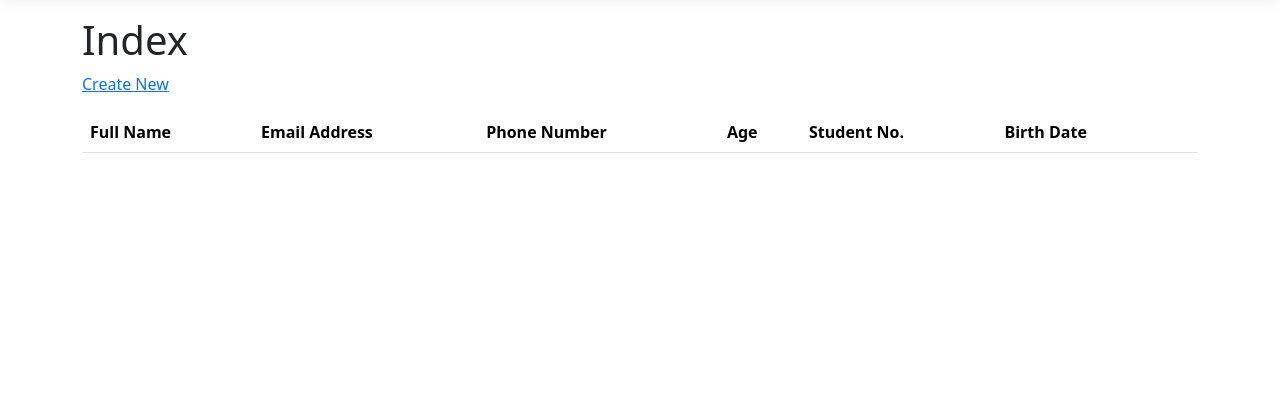
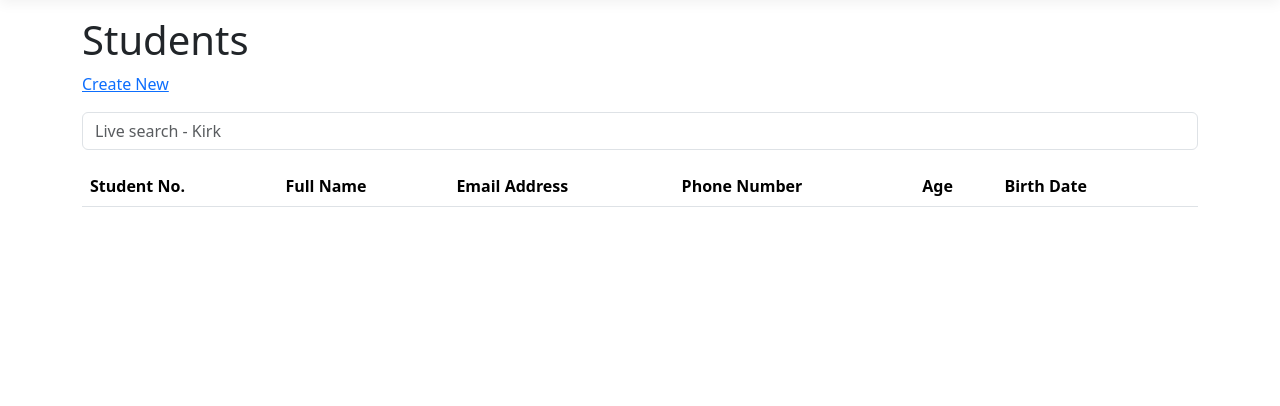
Before and after one commit to palomokirkjoaquin-ai/DLSCSBA-app-palomo, an ASP.NET Core app: page /Students in a window 1280 px wide. Shown: the part 57-463 px from the top of the page. Run offline with ASP.NET Core 8, Linux system fonts and the light colour scheme; lists and menus that the app fills with data are empty; style sheets or scripts are compiled from the project's sources.

Commit message:
Search lab - Kirk Joaquin D.C. Palomo

```diff
--- a/SchoolApp/Controllers/StudentsController.cs
+++ b/SchoolApp/Controllers/StudentsController.cs
@@ -1,4 +1,8 @@
 
+using System;
+using System.Collections.Generic;
+using System.Linq;
+using System.Threading.Tasks;
 using Microsoft.AspNetCore.Mvc;
 using Microsoft.EntityFrameworkCore;
 using SchoolApp.Data;
@@ -15,11 +19,29 @@ namespace SchoolApp.Controllers
             _context = context;
         }
 
-        public async Task<IActionResult> Index()
+        // GET: Students
+        // Task 12: Search by name, student number, or email
+        public async Task<IActionResult> Index(string? searchString)
         {
-            return View(await _context.Student.ToListAsync());
+            var students = from s in _context.Student
+                           select s;
+
+            if (!string.IsNullOrEmpty(searchString))
+            {
+                var text = searchString.ToLower();
+
+                students = students.Where(s =>
+                    s.Name!.ToLower().Contains(text) ||
+                    s.StudentNo!.ToLower().Contains(text) ||
+                    s.Email!.ToLower().Contains(text));
+            }
+
+            ViewData["searchString"] = searchString;
+
+            return View(await students.ToListAsync());
         }
 
+        // GET: Students/Details/5
         public async Task<IActionResult> Details(int? id)
         {
             if (id == null)
@@ -38,32 +60,38 @@ namespace SchoolApp.Controllers
             return View(student);
         }
 
+        // GET: Students/Create
         public IActionResult Create()
         {
             return View();
         }
 
+        // POST: Students/Create
         [HttpPost]
         [ValidateAntiForgeryToken]
-        public async Task<IActionResult> Create([Bind("StudentId,Name,Email,ConfirmEmail,Phone,Age,StudentNo,BirthDate")] Student student)
+        public async Task<IActionResult> Create(
+            [Bind("StudentId,Name,Email,ConfirmEmail,Phone,Age,StudentNo,BirthDate")]
+            Student student)
         {
-            // Is there already a student with this email?
             if (await _context.Student.AnyAsync(s => s.Email == student.Email))
             {
-                // Put an error on Email; the student is not saved
-                ModelState.AddModelError("Email", "This email is already registered.");
+                ModelState.AddModelError(
+                    "Email",
+                    "This email is already registered.");
             }
 
             if (ModelState.IsValid)
             {
                 _context.Add(student);
                 await _context.SaveChangesAsync();
+
                 return RedirectToAction(nameof(Index));
             }
 
             return View(student);
         }
 
+        // GET: Students/Edit/5
         public async Task<IActionResult> Edit(int? id)
         {
             if (id == null)
@@ -81,19 +109,26 @@ namespace SchoolApp.Controllers
             return View(student);
         }
 
+        // POST: Students/Edit/5
         [HttpPost]
         [ValidateAntiForgeryToken]
-        public async Task<IActionResult> Edit(int id, [Bind("StudentId,Name,Email,ConfirmEmail,Phone,Age,StudentNo,BirthDate")] Student student)
+        public async Task<IActionResult> Edit(
+            int id,
+            [Bind("StudentId,Name,Email,ConfirmEmail,Phone,Age,StudentNo,BirthDate")]
+            Student student)
         {
             if (id != student.StudentId)
             {
                 return NotFound();
             }
 
-            // Same check, but skip the student being edited
-            if (await _context.Student.AnyAsync(s => s.Email == student.Email && s.StudentId != student.StudentId))
+            if (await _context.Student.AnyAsync(s =>
+                s.Email == student.Email &&
+                s.StudentId != student.StudentId))
             {
-                ModelState.AddModelError("Email", "This email is already registered.");
+                ModelState.AddModelError(
+                    "Email",
+                    "This email is already registered.");
             }
 
             if (ModelState.IsValid)
@@ -121,6 +156,7 @@ namespace SchoolApp.Controllers
             return View(student);
         }
 
+        // GET: Students/Delete/5
         public async Task<IActionResult> Delete(int? id)
         {
             if (id == null)
@@ -139,6 +175,7 @@ namespace SchoolApp.Controllers
             return View(student);
         }
 
+        // POST: Students/Delete/5
         [HttpPost, ActionName("Delete")]
         [ValidateAntiForgeryToken]
         public async Task<IActionResult> DeleteConfirmed(int id)
@@ -151,6 +188,7 @@ namespace SchoolApp.Controllers
             }
 
             await _context.SaveChangesAsync();
+
             return RedirectToAction(nameof(Index));
         }
 
--- a/SchoolApp/Views/Students/Index.cshtml
+++ b/SchoolApp/Views/Students/Index.cshtml
@@ -1,17 +1,28 @@
+
 @model IEnumerable<SchoolApp.Models.Student>
 
 @{
-    ViewData["Title"] = "Index";
+    ViewData["Title"] = "Students";
 }
 
-<h1>Index</h1>
+<h1>Students</h1>
 
 <p>
     <a asp-action="Create">Create New</a>
 </p>
+
+@* Option B: live search. No form and no button *@
+<input type="text"
+       id="searchBox"
+       class="form-control mb-3"
+       placeholder="Live search - Kirk" />
+
 <table class="table">
     <thead>
         <tr>
+            <th>
+                @Html.DisplayNameFor(model => model.StudentNo)
+            </th>
             <th>
                 @Html.DisplayNameFor(model => model.Name)
             </th>
@@ -25,17 +36,19 @@
                 @Html.DisplayNameFor(model => model.Age)
             </th>
             <th>
-                @Html.DisplayNameFor(model => model.StudentNo)
-            </th>
-            <th>
                 @Html.DisplayNameFor(model => model.BirthDate)
             </th>
             <th></th>
         </tr>
     </thead>
-    <tbody>
-@foreach (var item in Model) {
+
+    <tbody id="studentRows">
+        @foreach (var item in Model)
+        {
             <tr>
+                <td>
+                    @Html.DisplayFor(modelItem => item.StudentNo)
+                </td>
                 <td>
                     @Html.DisplayFor(modelItem => item.Name)
                 </td>
@@ -49,9 +62,6 @@
                     @Html.DisplayFor(modelItem => item.Age)
                 </td>
                 <td>
-                @Html.DisplayFor(modelItem => item.StudentNo)
-            </td>
-            <td>
                     @Html.DisplayFor(modelItem => item.BirthDate)
                 </td>
                 <td>
@@ -63,3 +73,28 @@
         }
     </tbody>
 </table>
+
+@section Scripts {
+    <script>
+        // Runs every time a key is typed in the search box
+        document.getElementById("searchBox").addEventListener("input", function () {
+
+            // What the user typed, in lowercase
+            const text = this.value.toLowerCase();
+
+            // Look at every row in the table
+            document.querySelectorAll("#studentRows tr").forEach(function (row) {
+
+                // Student No. (cell 0), Full Name (cell 1), Email (cell 2)
+                const rowText = (
+                    row.cells[0].textContent + " " +
+                    row.cells[1].textContent + " " +
+                    row.cells[2].textContent
+                ).toLowerCase();
+
+                // Show the row if it matches, otherwise hide it
+                row.style.display = rowText.includes(text) ? "" : "none";
+            });
+        });
+    </script>
+}
```
Lines whose indentation alone changed are shown as unchanged.
